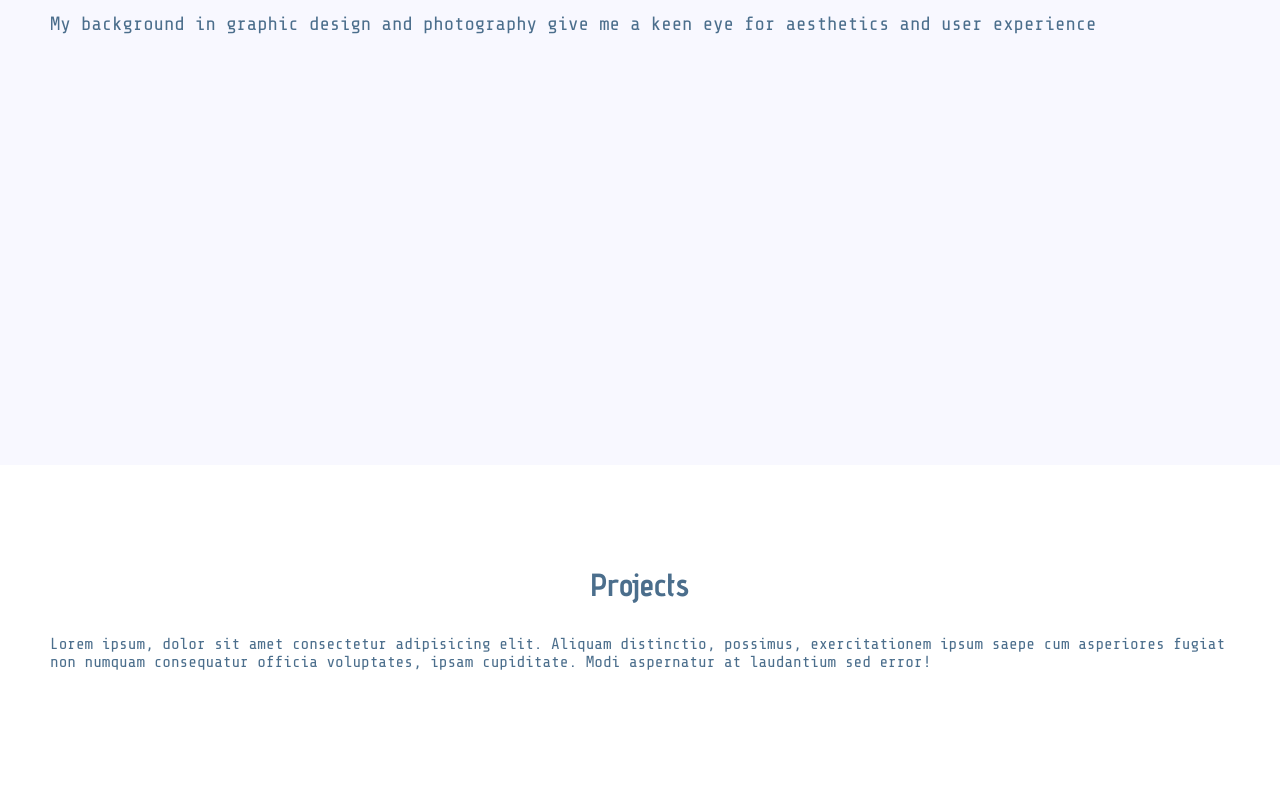
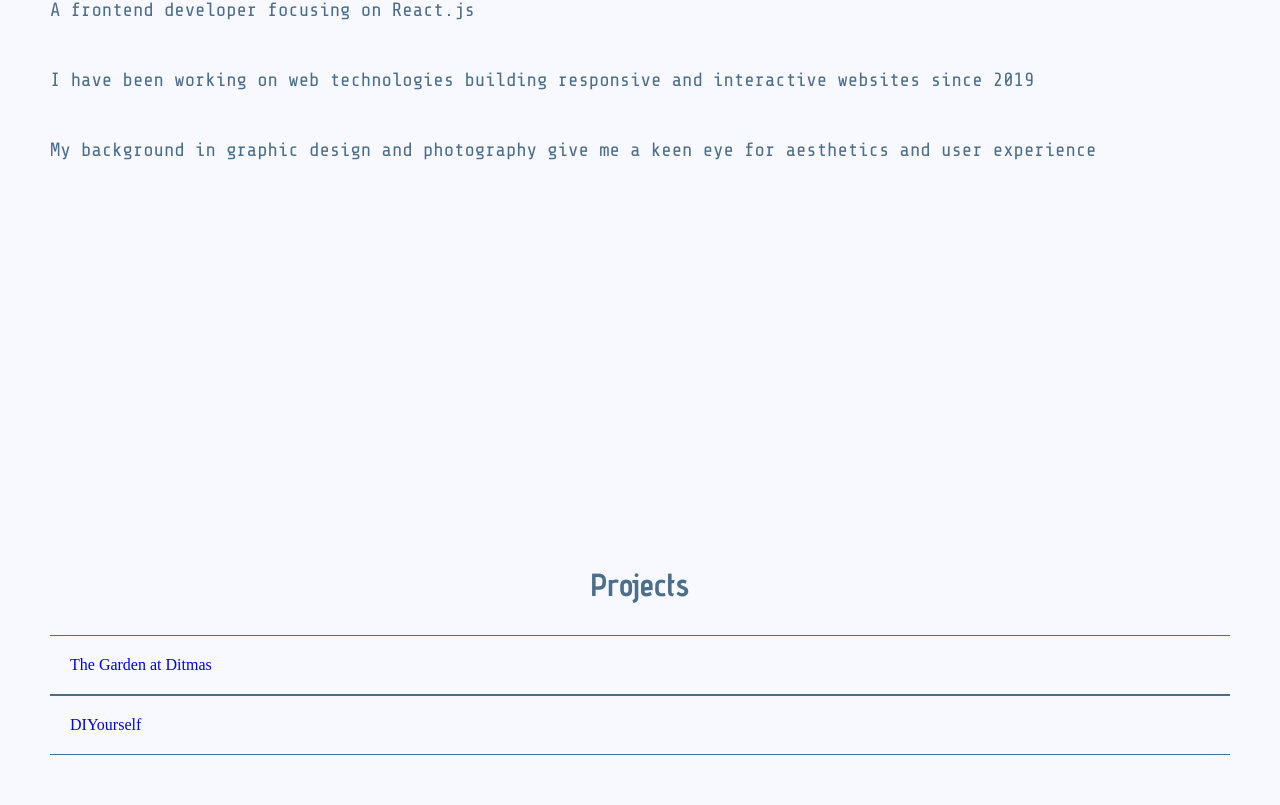
Before and after one commit to tenzing-p-lama/portfolio, a React (Create React App) app: page / in a window 1280 px wide. Shown: the part 1135-1940 px from the top of the page. Built offline with nearby package versions, Linux system fonts and the light colour scheme.

Commit message:
add a component for VideoPlayer and impl ement in projects section using props for multiple projects

```diff
--- a/src/App.jsx
+++ b/src/App.jsx
@@ -1,5 +1,6 @@
 import React from "react";
 import "./App.scss";
+
 import AboutMe from "./components/AboutMe/AboutMe";
 import NavBar from "./components/NavBar/NavBar";
 import Projects from "./components/MyProjects/Projects";
--- a/src/components/AboutMe/AboutMe.scss
+++ b/src/components/AboutMe/AboutMe.scss
@@ -6,7 +6,9 @@
 
   &__copy {
     font-size: 1.2rem;
-    margin: 10px 0;
+    margin: 20px 0;
+    text-align: justify;
+    line-height: 30px;
   }
 }
 
--- a/src/components/MyProjects/Projects.jsx
+++ b/src/components/MyProjects/Projects.jsx
@@ -1,3 +1,5 @@
+import React from "react";
+import VideoPlay from "../VideoPlay/VideoPlay";
 import "./Projects.scss";
 
 function Projects() {
@@ -7,12 +9,25 @@ function Projects() {
         <h2 className="section-title__content">Projects</h2>
       </div>
 
-      <p>
-        Lorem ipsum, dolor sit amet consectetur adipisicing elit. Aliquam
-        distinctio, possimus, exercitationem ipsum saepe cum asperiores fugiat
-        non numquam consequatur officia voluptates, ipsam cupiditate. Modi
-        aspernatur at laudantium sed error!
-      </p>
+      <div className="projects-content">
+        <div className="projects-content__item">
+          <a href="https://thegardenatditmas.netlify.app/" target="_blank">
+            <VideoPlay
+              project="The Garden at Ditmas"
+              videoSource="/videos/theGarden-desktop.mp4"
+            />
+          </a>
+        </div>
+
+        <div className="projects-content__item">
+          <a href="https://diyourself.netlify.app/" target="_blank">
+            <VideoPlay
+              project="DIYourself"
+              videoSource="/videos/DIY-desktop.mp4"
+            />
+          </a>
+        </div>
+      </div>
     </div>
   );
 }
--- a/src/components/MyProjects/Projects.scss
+++ b/src/components/MyProjects/Projects.scss
@@ -0,0 +1,14 @@
+.projects {
+  background-color: #f8f8ff; //ghost
+  &-content {
+    display: flex;
+    flex-direction: column;
+    &__item {
+      padding: 20px;
+      width: 100%;
+      border-top: 1px solid #4b6e8c;
+      border-bottom: 1px solid #4b6e8c;
+      cursor: pointer;
+    }
+  }
+}
--- a/src/components/MyStack/MyStack.scss
+++ b/src/components/MyStack/MyStack.scss
@@ -0,0 +1,3 @@
+.mystack {
+  background-color: #f8f8ff; //ghost
+}
--- /dev/null
+++ b/src/components/VideoPlay/VideoPlay.jsx
@@ -0,0 +1,35 @@
+import React, { useRef } from "react";
+import "./VideoPlay.scss";
+
+const VideoPlay = (props) => {
+  const videoRef = useRef(null);
+
+  const handleHover = () => {
+    if (videoRef.current) {
+      videoRef.current.play();
+    }
+  };
+  const handleLeave = () => {
+    if (videoRef.current) {
+      videoRef.current.pause();
+      videoRef.current.currentTime = 0;
+    }
+  };
+
+  return (
+    <div
+      className="video-container"
+      onMouseEnter={handleHover}
+      onMouseLeave={handleLeave}
+    >
+      <span>{props.project}</span>
+      {props.videoSource && (
+        <video className="video-container__player" ref={videoRef} muted>
+          <source src={props.videoSource} type="video/mp4" />
+        </video>
+      )}
+    </div>
+  );
+};
+
+export default VideoPlay;
--- /dev/null
+++ b/src/components/VideoPlay/VideoPlay.scss
@@ -0,0 +1,15 @@
+.video-container {
+  position: relative;
+  display: inline-block;
+  &__player {
+    display: none;
+    position: absolute;
+    top: 100%;
+    left: 120%;
+    transform: translateX(-50%);
+    width: 420px; /* Adjust the width as needed */
+  }
+}
+.video-container:hover .video-container__player {
+  display: block;
+}
```
Also changed, not shown: 2 other files (tests, documents, lock files or other folders).
